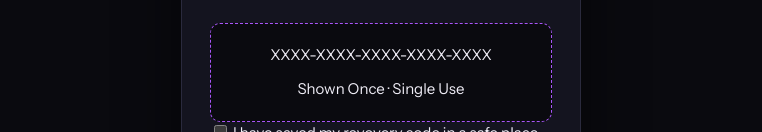
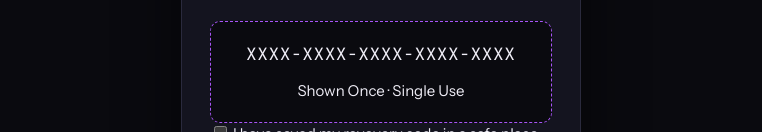
Before and after one commit to Aidan4715/Internship-Tracker, a plain HTML site: page site/first_page/signup_page/signup.html in a window 1280 px wide. Shown: the part 365-497 px from the top of the page, without its empty margins (259-1021 px from the left). Drawn offline with Linux system fonts and the light colour scheme.

Commit message:
making the recovery code format and logic better

```diff
--- a/site/first_page/auth.css
+++ b/site/first_page/auth.css
@@ -123,3 +123,11 @@
     border-radius: 10px;
     text-align: center;
 }
+
+/* making the recovery code in typewritter font(looks like code block) */
+.code-value{
+    font-family: var(--font-mono);
+    font-size: 17px;
+    letter-spacing: 0.06em;
+    user-select: all; /* when user clicks recovery code whole thing is selected to copy paste easier */
+}
```
